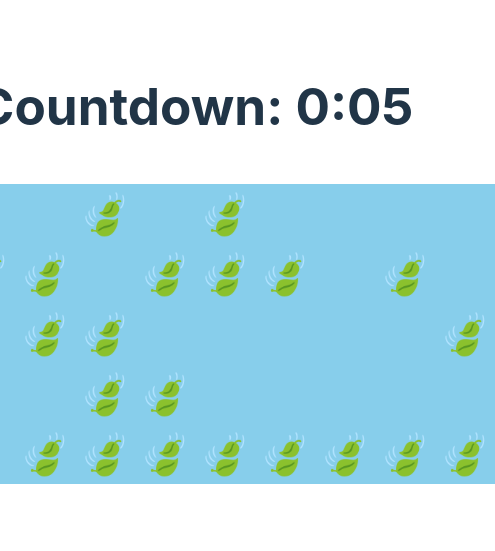
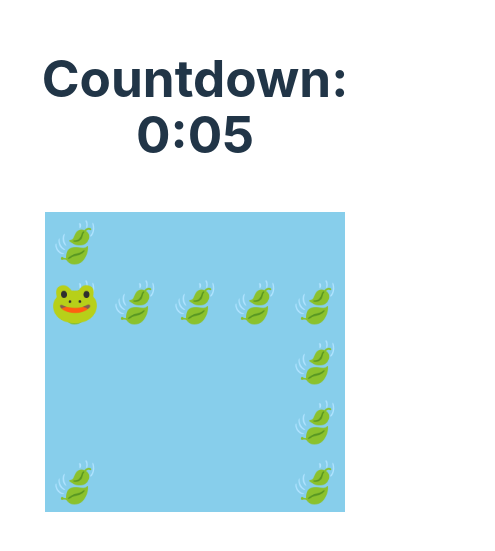
Before and after one commit to brandonp2412/FroggyFrolic, a React (Vite) app: page / in a window 390 px wide. Shown: the part 133-684 px from the top of the page, 495 px wide, since content can reach past the window. Built offline with nearby package versions, Linux system fonts and the light colour scheme.

Commit message:
Make froggy frolic work on mobile

```diff
--- a/src/FroggyFrolic.jsx
+++ b/src/FroggyFrolic.jsx
@@ -1,15 +1,18 @@
-import React, { useState, useCallback, useRef, useEffect } from 'react';
-import './FroggyFrolic.css';
-import GameOver from './GameOver';
-import YouWon from './YouWon';
+import React, { useState, useCallback, useRef, useEffect } from "react";
+import "./FroggyFrolic.css";
+import GameOver from "./GameOver";
+import YouWon from "./YouWon";
 
-const GRID_WIDTH = 10;
+const GRID_WIDTH = 5;
 const GRID_HEIGHT = 5;
 const CELL_SIZE = 60;
 
 function Frog({ position }) {
   return (
-    <div className="frog" style={{ left: position.x * CELL_SIZE, top: position.y * CELL_SIZE }}>
+    <div
+      className="frog"
+      style={{ left: position.x * CELL_SIZE, top: position.y * CELL_SIZE }}
+    >
       🐸
     </div>
   );
@@ -17,7 +20,10 @@ function Frog({ position }) {
 
 function LilyPad({ position }) {
   return (
-    <div className="lily-pad" style={{ left: position.x * CELL_SIZE, top: position.y * CELL_SIZE }}>
+    <div
+      className="lily-pad"
+      style={{ left: position.x * CELL_SIZE, top: position.y * CELL_SIZE }}
+    >
       🍃
     </div>
   );
@@ -42,7 +48,6 @@ function FroggyFrolic() {
     setGameOver(true);
     setLosses(losses + 1);
   }, [seconds]);
-
 
   const debounce = (func, delay) => {
     return (...args) => {
@@ -75,16 +80,16 @@ function FroggyFrolic() {
     const newPosition = { ...frogPosition };
 
     switch (e.key) {
-      case 'ArrowLeft':
+      case "ArrowLeft":
         if (newPosition.x > 0) newPosition.x -= 1;
         break;
-      case 'ArrowRight':
+      case "ArrowRight":
         if (newPosition.x < GRID_WIDTH - 1) newPosition.x += 1;
         break;
-      case 'ArrowUp':
+      case "ArrowUp":
         if (newPosition.y > 0) newPosition.y -= 1;
         break;
-      case 'ArrowDown':
+      case "ArrowDown":
         if (newPosition.y < GRID_HEIGHT - 1) newPosition.y += 1;
         break;
       default:
@@ -96,18 +101,20 @@ function FroggyFrolic() {
   }
 
   React.useEffect(() => {
-    window.addEventListener('keydown', handleKeyPress);
+    window.addEventListener("keydown", handleKeyPress);
     return () => {
-      window.removeEventListener('keydown', handleKeyPress);
+      window.removeEventListener("keydown", handleKeyPress);
     };
   }, [frogPosition, board]);
 
   React.useEffect(() => {
     resetBoard();
-  }, [])
+  }, []);
 
   const resetBoard = () => {
-    const gameBoard = Array(GRID_WIDTH).fill().map(() => Array(GRID_HEIGHT).fill(false));
+    const gameBoard = Array(GRID_WIDTH)
+      .fill()
+      .map(() => Array(GRID_HEIGHT).fill(false));
 
     let x = 0;
     let y = 0;
@@ -121,10 +128,18 @@ function FroggyFrolic() {
       const dy = Math.sign(Math.random() - 0.5);
 
       // Move if within bounds and closer to the end
-      if (x + dx >= 0 && x + dx < GRID_WIDTH && Math.abs(x + dx - endX) <= Math.abs(x - endX)) {
+      if (
+        x + dx >= 0 &&
+        x + dx < GRID_WIDTH &&
+        Math.abs(x + dx - endX) <= Math.abs(x - endX)
+      ) {
         x += dx;
       }
-      if (y + dy >= 0 && y + dy < GRID_HEIGHT && Math.abs(y + dy - endY) <= Math.abs(y - endY)) {
+      if (
+        y + dy >= 0 &&
+        y + dy < GRID_HEIGHT &&
+        Math.abs(y + dy - endY) <= Math.abs(y - endY)
+      ) {
         y += dy;
       }
     }
@@ -135,7 +150,8 @@ function FroggyFrolic() {
     // Randomly fill the rest of the board
     for (let i = 0; i < GRID_WIDTH; i++) {
       for (let j = 0; j < GRID_HEIGHT; j++) {
-        if (!gameBoard[i][j]) { // If not part of the guaranteed path
+        if (!gameBoard[i][j]) {
+          // If not part of the guaranteed path
           gameBoard[i][j] = Math.random() >= 0.7;
         }
       }
@@ -150,23 +166,37 @@ function FroggyFrolic() {
     setYouWon(false);
     resetBoard();
     setFrogPosition({ x: 0, y: 1 });
-  }
+  };
 
   if (gameOver) return <GameOver tryAgain={tryAgain} />;
-  if (youWon) return <YouWon playAgain={tryAgain} />
+  if (youWon) return <YouWon playAgain={tryAgain} />;
 
-  return <div>
-    <h1>Countdown: {Math.floor(seconds / 60)}:{(seconds % 60).toString().padStart(2, '0')}</h1>
-    <div className="game-container" style={{ width: GRID_WIDTH * CELL_SIZE, height: GRID_HEIGHT * CELL_SIZE }}>
-      {board.map((row, x) => row.map((cell, y) => cell && <LilyPad key={x + y} position={{ x, y }} />))}
-      <Frog position={frogPosition} />
+  return (
+    <div style={{ textAlign: "center" }}>
+      <h1>
+        Countdown: {Math.floor(seconds / 60)}:
+        {(seconds % 60).toString().padStart(2, "0")}
+      </h1>
+      <div
+        className="game-container"
+        style={{
+          width: GRID_WIDTH * CELL_SIZE,
+          height: GRID_HEIGHT * CELL_SIZE,
+        }}
+      >
+        {board.map((row, x) =>
+          row.map(
+            (cell, y) => cell && <LilyPad key={x + y} position={{ x, y }} />
+          )
+        )}
+        <Frog position={frogPosition} />
+      </div>
+      {wins === 1 && <h2>{wins} win 😄</h2>}
+      {losses === 1 && <h1>{losses} loss 😱</h1>}
+      {wins > 1 && <h2>{wins} wins 😄</h2>}
+      {losses > 1 && <h2>{losses} losses 😱</h2>}
     </div>
-    {wins === 1 && <h1>{wins} win 😄</h1>}
-    {losses === 1 && <h1>{losses} loss 😱</h1>}
-    {wins > 1 && <h1>{wins} wins 😄</h1>}
-    {losses > 1 && <h1>{losses} losses 😱</h1>}
-  </div>
-
+  );
 }
 
 export default FroggyFrolic;
--- a/src/GameOver.jsx
+++ b/src/GameOver.jsx
@@ -1,13 +1,13 @@
-import React from 'react';
-import { motion } from 'framer-motion';
+import React from "react";
+import { motion } from "framer-motion";
 
 const GameOver = ({ tryAgain }) => {
   const containerVariants = {
     hidden: { opacity: 0 },
     visible: {
       opacity: 1,
-            transition: { staggerChildren: 0.2 }
-        }
+      transition: { staggerChildren: 0.2 },
+    },
   };
 
   const itemVariants = {
@@ -16,11 +16,11 @@ const GameOver = ({ tryAgain }) => {
       y: 0,
       opacity: 1,
       transition: {
-                type: 'spring',
+        type: "spring",
         stiffness: 100,
-                damping: 10
-            }
-        }
+        damping: 10,
+      },
+    },
   };
 
   const explosionVariants = {
@@ -30,9 +30,9 @@ const GameOver = ({ tryAgain }) => {
       rotate: [0, 180, 0],
       transition: {
         duration: 0.5,
-                ease: 'easeInOut'
-            }
-        }
+        ease: "easeInOut",
+      },
+    },
   };
 
   return (
@@ -41,23 +41,32 @@ const GameOver = ({ tryAgain }) => {
       initial="hidden"
       animate="visible"
       style={{
-                display: 'flex',
-                flexDirection: 'column',
-                alignItems: 'center',
-                justifyContent: 'center',
-                height: '100vh',
-                backgroundColor: '#1a1a1a',
-                color: '#ffffff',
-                padding: '2em',
+        display: "flex",
+        flexDirection: "column",
+        alignItems: "center",
+        justifyContent: "center",
+        height: "100vh",
+        backgroundColor: "#1a1a1a",
+        color: "#ffffff",
+        padding: "2em",
+        textAlign: "center",
       }}
     >
       <motion.div variants={explosionVariants}>
-                <span role="img" aria-label="explosion" style={{ fontSize: '5rem' }}>💥</span>
+        <span role="img" aria-label="explosion" style={{ fontSize: "5rem" }}>
+          💥
+        </span>
       </motion.div>
-            <motion.h1 variants={itemVariants} style={{ fontSize: '4rem', margin: '20px 0' }}>
+      <motion.h1
+        variants={itemVariants}
+        style={{ fontSize: "4rem", margin: "20px 0" }}
+      >
         Game Over!
       </motion.h1>
-            <motion.p variants={itemVariants} style={{ fontSize: '1.5rem', marginBottom: '20px' }}>
+      <motion.p
+        variants={itemVariants}
+        style={{ fontSize: "1.5rem", marginBottom: "20px" }}
+      >
         Better luck next time!
       </motion.p>
       <motion.button
@@ -65,13 +74,13 @@ const GameOver = ({ tryAgain }) => {
         whileHover={{ scale: 1.1 }}
         whileTap={{ scale: 0.95 }}
         style={{
-                    padding: '10px 20px',
-                    fontSize: '1.2rem',
-                    backgroundColor: '#ff4136',
-                    color: '#ffffff',
-                    border: 'none',
-                    borderRadius: '5px',
-                    cursor: 'pointer'
+          padding: "10px 20px",
+          fontSize: "1.2rem",
+          backgroundColor: "#ff4136",
+          color: "#ffffff",
+          border: "none",
+          borderRadius: "5px",
+          cursor: "pointer",
         }}
         onTap={tryAgain}
       >
--- a/src/YouWon.jsx
+++ b/src/YouWon.jsx
@@ -1,13 +1,13 @@
-import React from 'react';
-import { motion } from 'framer-motion';
+import React from "react";
+import { motion } from "framer-motion";
 
 const YouWon = ({ playAgain }) => {
   const containerVariants = {
     hidden: { opacity: 0 },
     visible: {
       opacity: 1,
-            transition: { staggerChildren: 0.2 }
-        }
+      transition: { staggerChildren: 0.2 },
+    },
   };
 
   const itemVariants = {
@@ -16,11 +16,11 @@ const YouWon = ({ playAgain }) => {
       y: 0,
       opacity: 1,
       transition: {
-                type: 'spring',
+        type: "spring",
         stiffness: 100,
-                damping: 10
-            }
-        }
+        damping: 10,
+      },
+    },
   };
 
   const confettiVariants = {
@@ -30,11 +30,11 @@ const YouWon = ({ playAgain }) => {
       y: [0, -200, -300, -400],
       transition: {
         duration: 1,
-                ease: 'easeInOut',
+        ease: "easeInOut",
         repeat: Infinity,
-                repeatType: 'loop'
-            }
-        }
+        repeatType: "loop",
+      },
+    },
   };
 
   return (
@@ -43,25 +43,42 @@ const YouWon = ({ playAgain }) => {
       initial="hidden"
       animate="visible"
       style={{
-                display: 'flex',
-                flexDirection: 'column',
-                alignItems: 'center',
-                justifyContent: 'center',
-                height: '100vh',
-                backgroundColor: '#4caf50',
-                color: '#ffffff',
-                padding: '2em',
+        display: "flex",
+        flexDirection: "column",
+        alignItems: "center",
+        justifyContent: "center",
+        height: "100vh",
+        backgroundColor: "#4caf50",
+        color: "#ffffff",
+        padding: "2em",
+        textAlign: "center",
       }}
     >
-            <motion.div variants={confettiVariants} style={{ position: 'absolute', top: '30%', left: '50%', transform: 'translateX(-50%)' }}>
-                <span role="img" aria-label="confetti" style={{ fontSize: '3rem' }}>🎉</span>
+      <motion.div
+        variants={confettiVariants}
+        style={{
+          position: "absolute",
+          top: "30%",
+          left: "50%",
+          transform: "translateX(-50%)",
+        }}
+      >
+        <span role="img" aria-label="confetti" style={{ fontSize: "3rem" }}>
+          🎉
+        </span>
       </motion.div>
 
-            <motion.h1 variants={itemVariants} style={{ fontSize: '4rem', marginBottom: '20px' }}>
+      <motion.h1
+        variants={itemVariants}
+        style={{ fontSize: "4rem", marginBottom: "20px" }}
+      >
         You Won!
       </motion.h1>
 
-            <motion.p variants={itemVariants} style={{ fontSize: '1.5rem', marginBottom: '20px' }}>
+      <motion.p
+        variants={itemVariants}
+        style={{ fontSize: "1.5rem", marginBottom: "20px" }}
+      >
         Congratulations on your victory!
       </motion.p>
 
@@ -70,13 +87,13 @@ const YouWon = ({ playAgain }) => {
         whileHover={{ scale: 1.1 }}
         whileTap={{ scale: 0.95 }}
         style={{
-                    padding: '10px 20px',
-                    fontSize: '1.2rem',
-                    backgroundColor: '#ffeb3b',
-                    color: '#000000',
-                    border: 'none',
-                    borderRadius: '5px',
-                    cursor: 'pointer'
+          padding: "10px 20px",
+          fontSize: "1.2rem",
+          backgroundColor: "#ffeb3b",
+          color: "#000000",
+          border: "none",
+          borderRadius: "5px",
+          cursor: "pointer",
         }}
         onTap={playAgain}
       >
--- a/src/index.css
+++ b/src/index.css
@@ -37,6 +37,11 @@ h1 {
   line-height: 1.1;
 }
 
+h2 {
+  font-size: 2.0em;
+}
+
+
 button {
   border-radius: 8px;
   border: 1px solid transparent;
```
Lines whose indentation alone changed are shown as unchanged.
